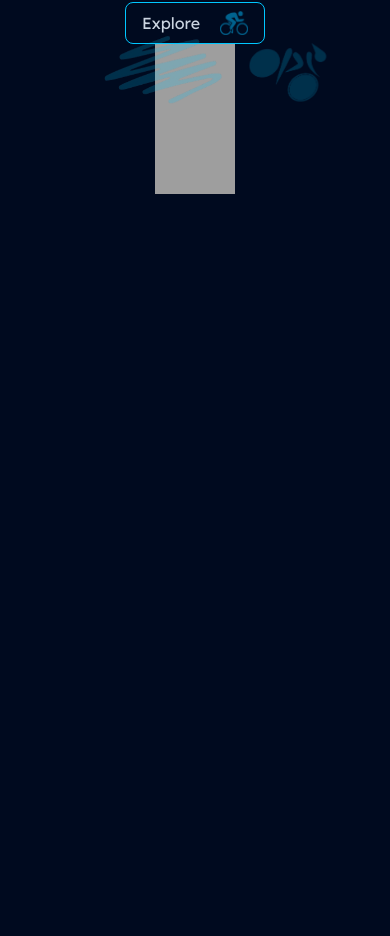
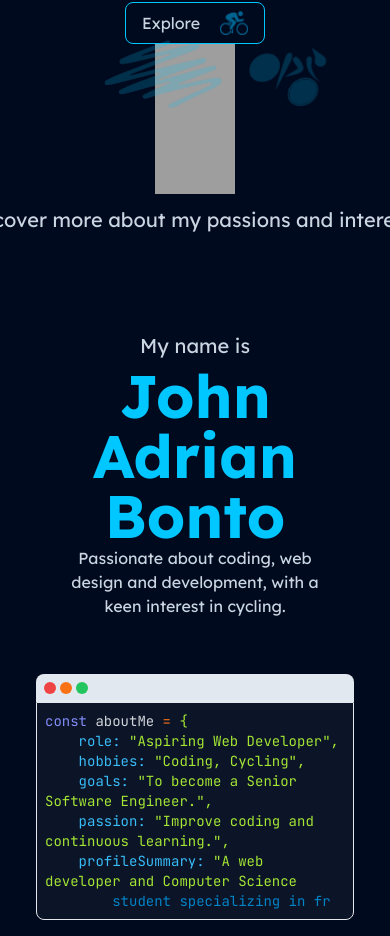
Before and after one commit to Adrian9502/react-portfolio-2024, a React (Vite) app: page / in a window 390 px wide. Shown: the part 696-1632 px from the top of the page. Before the commit the page ends 890 px from the top, so only its background shows below. Built offline with nearby package versions, Linux system fonts and the light colour scheme; grey boxes are pictures that could not be loaded.

Commit message:
make about section responsive

```diff
--- a/src/App.jsx
+++ b/src/App.jsx
@@ -10,7 +10,7 @@ function App() {
       <GlowMouse />
       <Header />
       <Home />
-      {/* <About /> */}
+      <About />
     </main>
   );
 }
--- a/src/Components/About.jsx
+++ b/src/Components/About.jsx
@@ -1,4 +1,3 @@
-import React from "react";
 import Titles from "./Titles";
 import CodeDisplay from "./About/CodeDisplay";
 export default function About() {
@@ -6,16 +5,16 @@ export default function About() {
     <div className="flex flex-col">
       <Titles title={"Discover more about my passions and interests."} />
 
-      <div className="flex pointer-events-none items-center justify-around mt-10">
-        <div className="p-10 relative leading-10 text-center text-2xl text-slate-300">
+      <div className="flex flex-col lg:flex-row pointer-events-none items-center justify-around mt-10">
+        <div className="p-10 relative leading-10 text-center text-xl lg:text-2xl text-slate-300">
           My name is <br />
           <div className="  text-custom-cyan text-6xl font-bold">
             John Adrian Bonto
           </div>
-          <span className="text-base">
+          <div className="text-base">
             Passionate about coding, web design and development, with a keen
             interest in cycling.
-          </span>
+          </div>
         </div>
         <CodeDisplay />
       </div>
--- a/src/Components/About/CodeDisplay.jsx
+++ b/src/Components/About/CodeDisplay.jsx
@@ -54,31 +54,6 @@ ColorfulText.propTypes = {
       color: PropTypes.string.isRequired,
     })
   ).isRequired,
-};
-
-// Animation variants for container and items
-const containerVariants = {
-  hidden: { opacity: 0, y: 50, scale: 0.9 },
-  visible: {
-    opacity: 1,
-    y: 0,
-    scale: 1,
-    transition: {
-      staggerChildren: 0.1, // Stagger the appearance of each word
-      duration: 2, // Duration of the transition
-      ease: "easeInOut", // Smooth easing function
-    },
-  },
-};
-
-const itemVariants = {
-  hidden: { opacity: 0, y: 30, scale: 0.8 }, // Start from below and scaled down
-  visible: {
-    opacity: 1,
-    y: 0,
-    scale: 1,
-    transition: { duration: 1, ease: "easeInOut" }, // Smooth ease-in-out transition
-  },
 };
 
 export default function CodeDisplay() {
@@ -140,14 +115,14 @@ export default function CodeDisplay() {
   const { typedWords, currentText } = useTypingAnimation(words);
 
   return (
-    <div className="z-20 flex h-fit flex-col items-center transition-all">
-      <div className="w-full bg-slate-200 h-7 rounded-tl-lg rounded-tr-lg border flex items-center pl-2 gap-1">
+    <div className="z-20 flex flex-col items-center transition-all p-4">
+      <div className="w-full bg-slate-200 h-7 rounded-tl-lg rounded-tr-lg flex items-center pl-2 gap-1">
         <span className="w-3 h-3 rounded-full bg-red-500"></span>
         <span className="w-3 h-3 rounded-full bg-orange-500"></span>
         <span className="w-3 h-3 rounded-full bg-green-500"></span>
       </div>
-      <div className="text-lg p-1 w-[571.93px] h-[354.1px] bg-slate-900/80 border rounded-bl-lg rounded-br-lg whitespace-pre-wrap text-slate-100">
-        <div className="jetbrains w-full h-full text-wrap text-base p-1">
+      <div className="text-lg p-1 w-full sm:w-[571.93px] sm:h-[354.1px] bg-slate-900/80 border rounded-bl-lg rounded-br-lg whitespace-pre-wrap text-slate-100">
+        <div className="jetbrains w-full h-full text-wrap text-sm sm:text-base p-1">
           <ColorfulText
             words={[
               ...typedWords,
--- a/src/Components/Titles.jsx
+++ b/src/Components/Titles.jsx
@@ -1,10 +1,16 @@
 import React from "react";
+import PropTypes from "prop-types";
 
 export default function Titles({ title }) {
   return (
-    <div className="text-4xl flex items-center justify-center p-3 gap-5 text-slate-300">
-      <span className="text-nowrap">{title}</span>{" "}
-      <img src="/line doodle.png" />{" "}
+    <div className="flex items-center justify-center p-3 gap-5 text-slate-300">
+      <div className="h-2 rounded-lg bg-custom-cyan flex-1"></div>
+      <div className="text-xl lg:text-4xl whitespace-nowrap">{title}</div>
+      <div className="h-2 rounded-lg bg-custom-cyan flex-1"></div>
     </div>
   );
 }
+
+Titles.propTypes = {
+  title: PropTypes.string.isRequired,
+};
```
